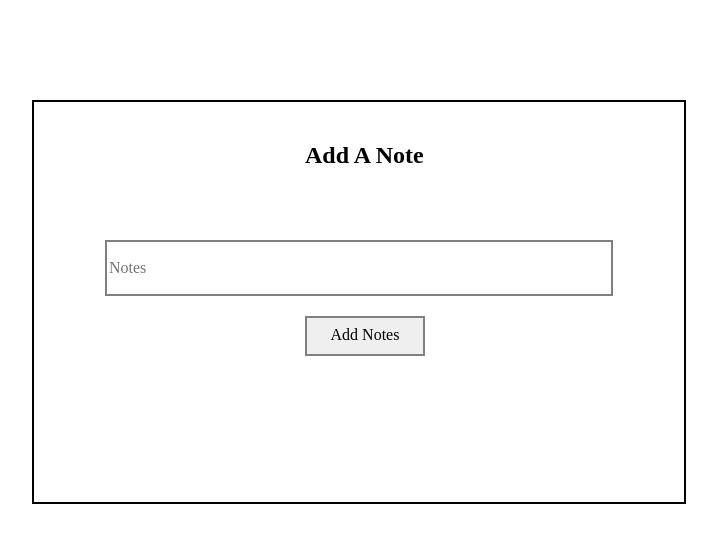
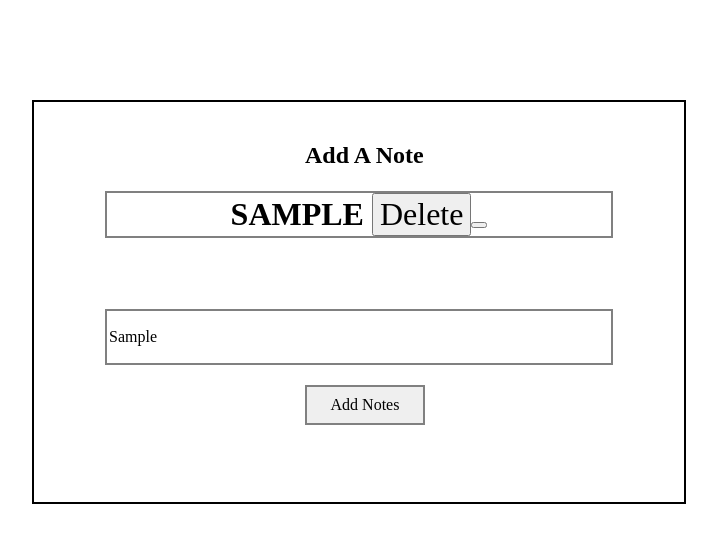
Before and after one commit to Buildweek-Github-User-Breakdown/Front-End, a React (Create React App) app: page /notes in a window 1280 px wide. Both pictures are taken after typing "Sample" into the empty fields and a click on the button "Add Notes". Shown: the top 542 px of the page, without its empty margins (288-1005 px from the left). Built offline with nearby package versions, Linux system fonts and the light colour scheme.

Commit message:
added delete button and able to delete the notes

```diff
--- a/src/Component/Notes/Notes.js
+++ b/src/Component/Notes/Notes.js
@@ -29,15 +29,23 @@ margin-top:40px;
 
 `;
 
+const Headers = Styled.h1`
+border:2px solid grey;
+`;
+
 export default function Notes() {
   const [notes, setNotes] = useState("");
-  const [addNote, setAddNotes] = useState("");
+  const [showNote, setShowNote] = useState("");
 
   const handleChanges = e => {
     setNotes(e.target.value);
   };
 
   const handleSubmit = e => {
+    e.preventDefault();
+    setShowNote("true");
+  };
+  const deleteNote = e => {
     e.preventDefault();
     setNotes("");
   };
@@ -46,6 +54,15 @@ export default function Notes() {
     <Divs>
       <div>
         <Header>Add A Note</Header>
+        <Headers>
+          {showNote && (
+            <div>
+              {" "}
+              {notes} <button onClick={deleteNote}>Delete</button>
+              <button onClick={() => setEditing(false)}></button>
+            </div>
+          )}
+        </Headers>
         <form onSubmit={handleSubmit}>
           <Inputs
             id="note"
```
